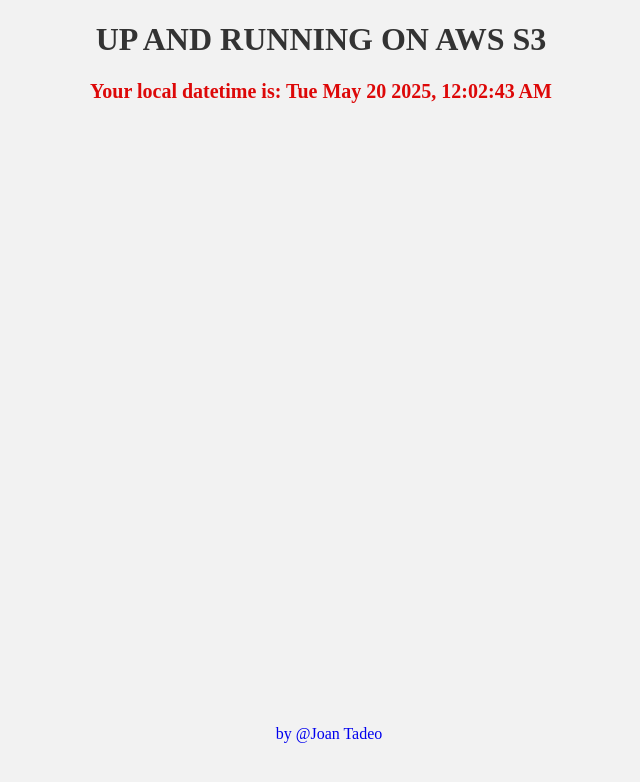
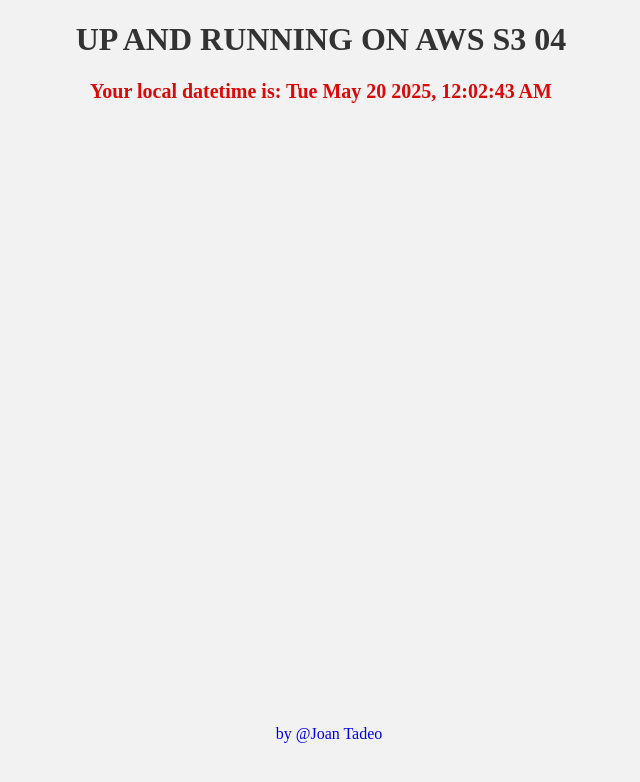
Before and after one commit to JoanTadeo/ISAabr25-GitHubActions-S3, a plain HTML site: page index.html in a window 1280 px wide. Shown: the whole page, without its empty margins (319-959 px from the left). Drawn offline with Linux system fonts and the light colour scheme.

Commit message:
Cambiamos el index

```diff
--- a/index.html
+++ b/index.html
@@ -7,7 +7,7 @@
   </head>
   <body>
     <center>
-      <h1>UP AND RUNNING ON AWS S3</h1>
+      <h1>UP AND RUNNING ON AWS S3 04</h1>
     </center>
     <p id="date"></p>
     <footer>
```
